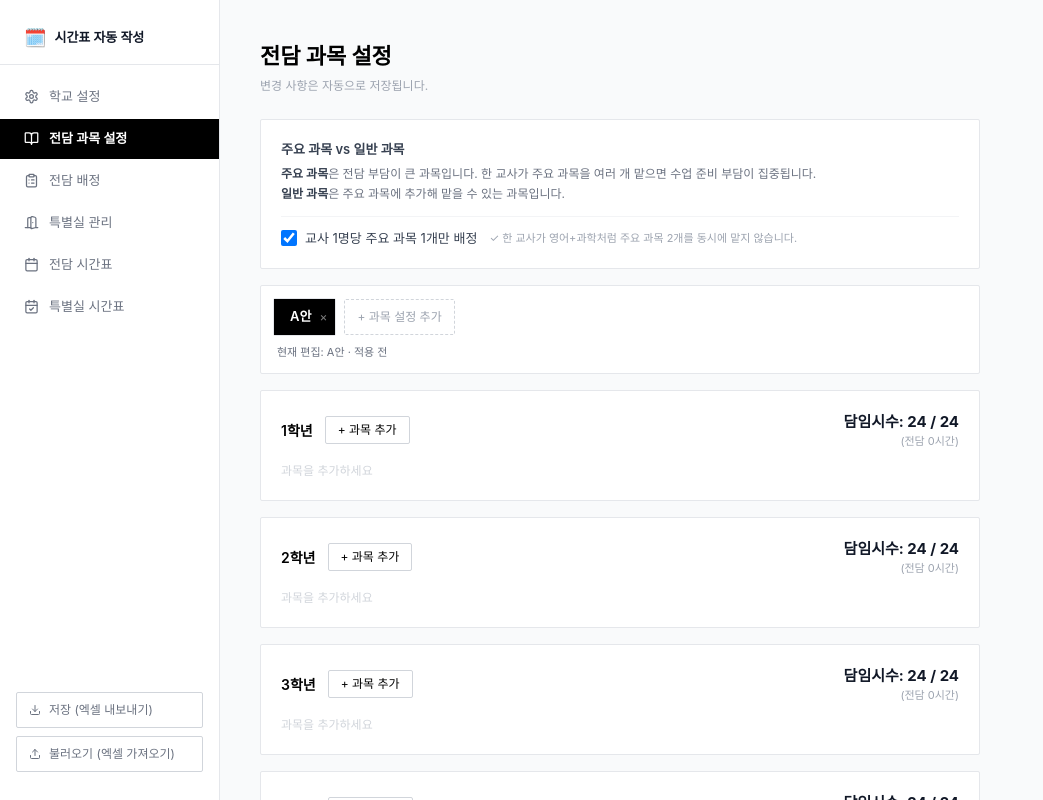
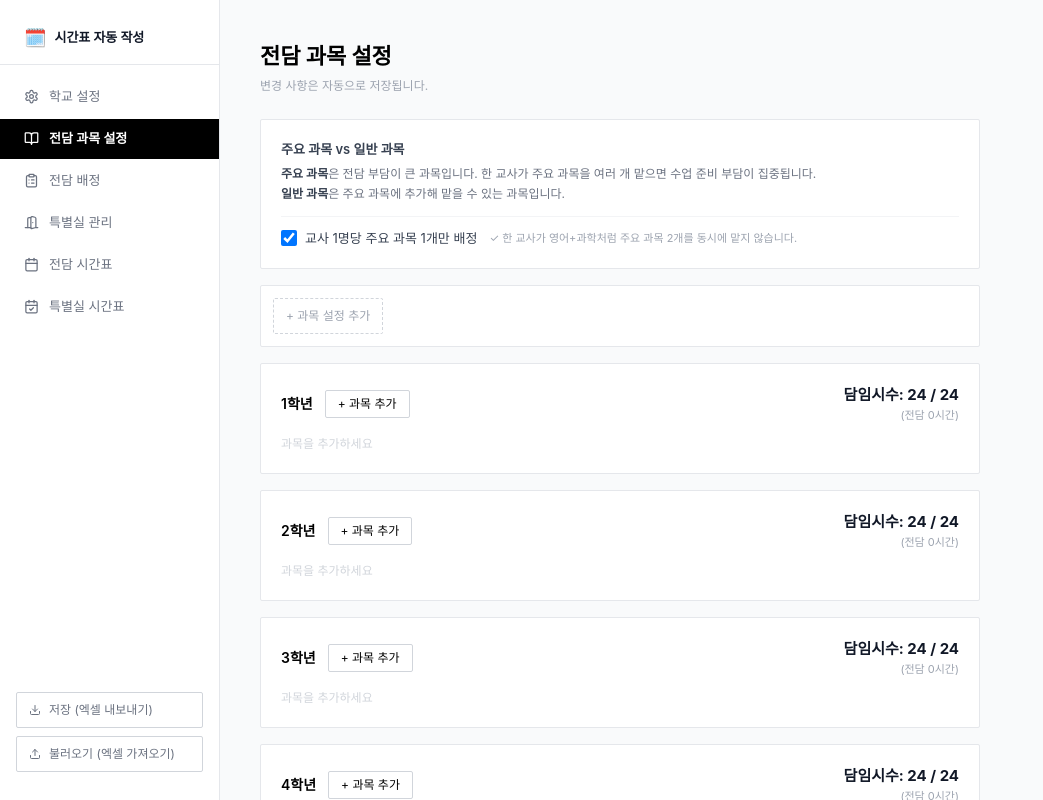
Before and after one commit to Hong510415/timetable, a React (Vite) app: page /subjects in a window 1280 px wide. Both pictures are taken after a click on the button "+ 과목 설정 추가". Shown: the whole page, without its empty margins (0-1043 px from the left). Built offline with nearby package versions, Linux system fonts and the light colour scheme.

Commit message:
feat: hide plan tabs and status line when only 1 plan visible
With a single plan slot open, only the '+ 과목 설정 추가' button shows —
no tab label, no compare/apply, no status line.

Co-Authored-By: Claude Sonnet 4.6 <noreply@anthropic.com>

```diff
--- a/src/pages/SubjectSetup.jsx
+++ b/src/pages/SubjectSetup.jsx
@@ -180,6 +180,7 @@ export default function SubjectSetup() {
           <div className="max-w-[720px] bg-white border border-gray-200 rounded-sm p-3 flex flex-col gap-2">
             <div className="flex items-center justify-between">
               <div className="flex items-center gap-2">
+                {visiblePlans.length > 1 && (
                   <div className="flex border border-gray-200 bg-white rounded-sm w-fit">
                     {visiblePlans.map(p => (
                       <div
@@ -206,6 +207,7 @@ export default function SubjectSetup() {
                       </div>
                     ))}
                   </div>
+                )}
                 {visiblePlans.length < 3 && (
                   <button
                     onClick={addPlanSlot}
@@ -236,7 +238,7 @@ export default function SubjectSetup() {
                 </button>
               </div>}
             </div>
-            <p className="text-[11px] text-gray-500 px-1">{statusLine}</p>
+            {visiblePlans.length > 1 && <p className="text-[11px] text-gray-500 px-1">{statusLine}</p>}
           </div>
         )}
 
```
Lines whose indentation alone changed are shown as unchanged.
